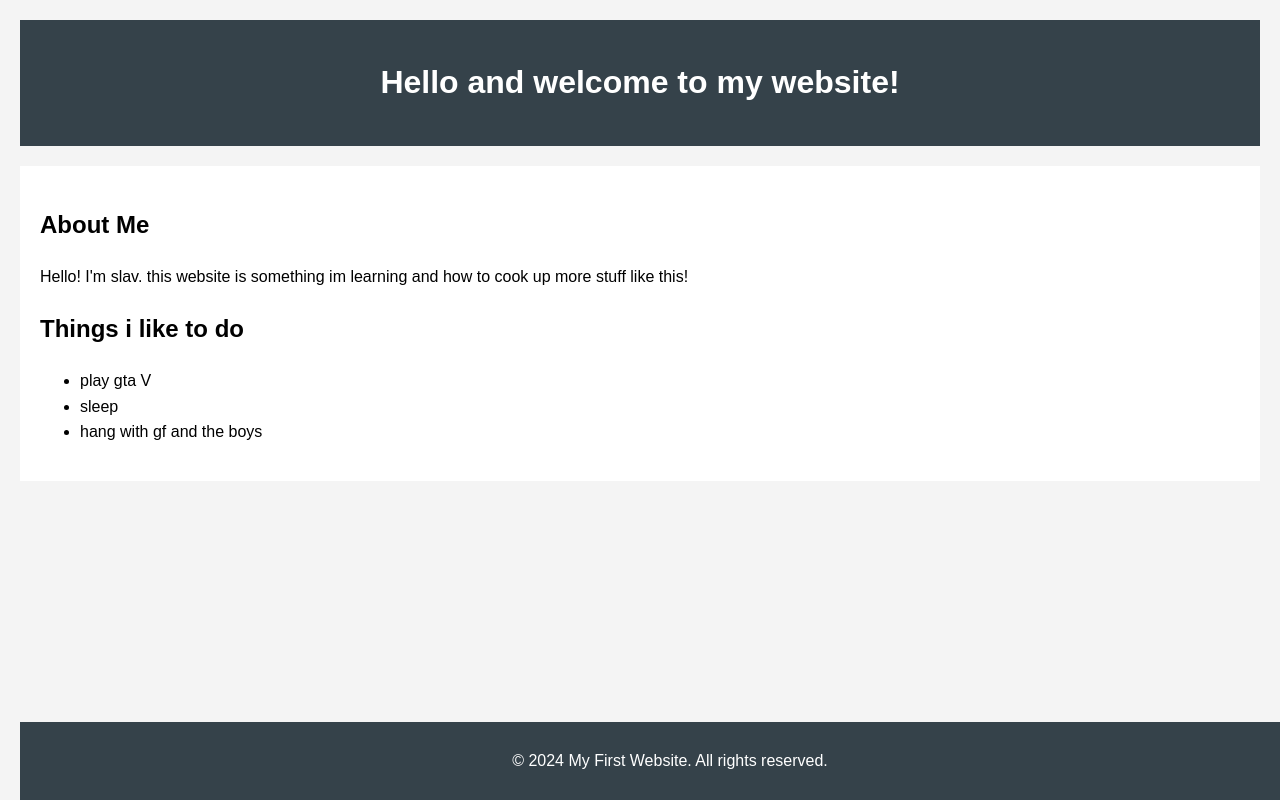
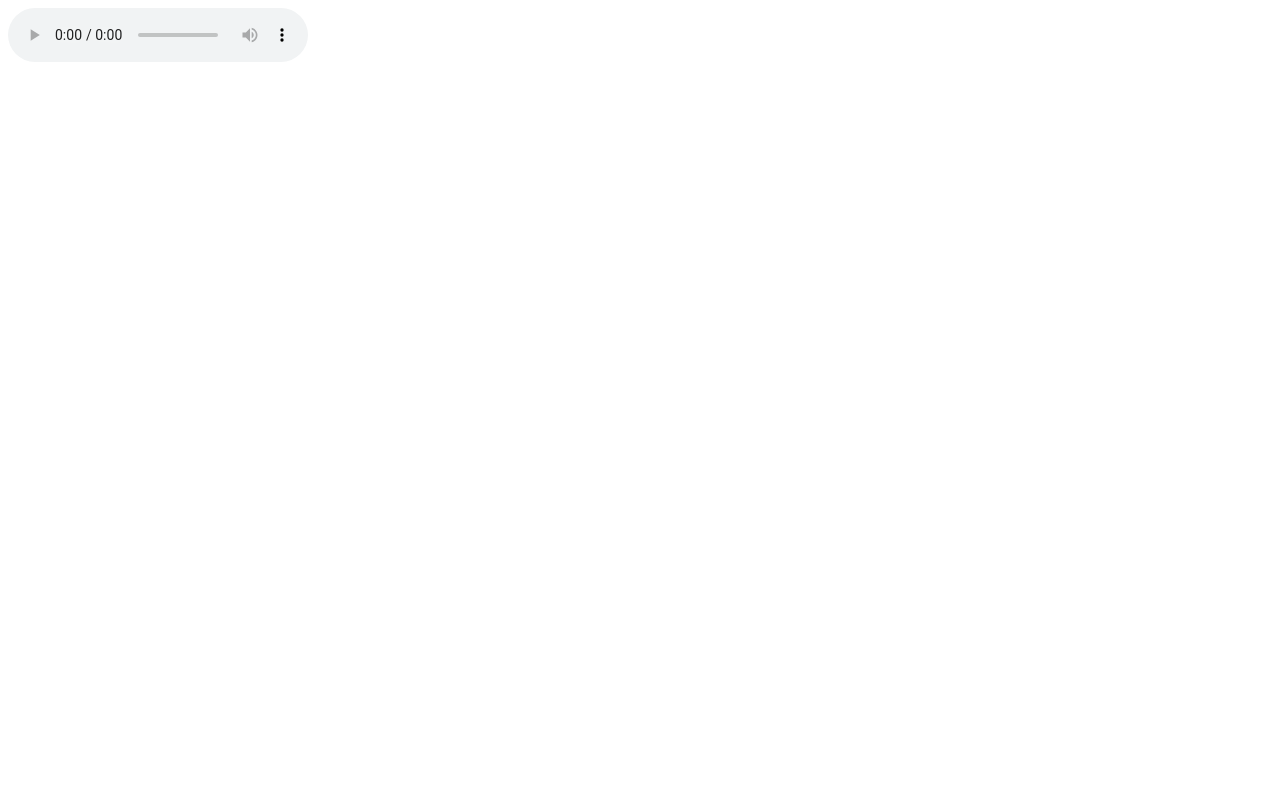
Before and after one commit to AstraAST/AstraAST2, a plain HTML site: page index.html in a window 1280 px wide. Drawn offline with Linux system fonts and the light colour scheme.

Commit message:
index.html

```diff
--- a/index.html
+++ b/index.html
@@ -1,55 +1,22 @@
 <!DOCTYPE html>
-<html lang="en">
+
+<html>
+
 <head>
-    <meta charset="UTF-8">
-    <meta name="viewport" content="width=device-width, initial-scale=1.0">
-    <title>Slavs website</title>
-    <style>
-        body {
-            font-family: Arial, sans-serif;
-            line-height: 1.6;
-            margin: 0;
-            padding: 20px;
-            background-color: #f4f4f4;
-        }
-        header {
-            background-color: #35424a;
-            color: white;
-            text-align: center;
-            padding: 1rem;
-        }
-        main {
-            padding: 20px;
-            background-color: white;
-            margin-top: 20px;
-        }
-        footer {
-            text-align: center;
-            padding: 10px;
-            background-color: #35424a;
-            color: white;
-            position: fixed;
-            bottom: 0;
-            width: 100%;
-        }
-    </style>
+    <title>Fr made website</title>
+
 </head>
+
 <body>
-    <header>
-        <h1>Hello and welcome to my website!</h1>
-    </header>
-    <main>
-        <h2>About Me</h2>
-        <p>Hello! I'm slav. this website is something im learning and how to cook up more stuff like this!</p>
-        <h2>Things i like to do</h2>
-        <ul>
-            <li>play gta V</li>
-            <li>sleep</li>
-            <li>hang with gf and the boys</li>
-        </ul>
-    </main>
-    <footer>
-        <p>&copy; 2024 My First Website. All rights reserved.</p>
-    </footer>
+    <audio id="myaudio" autoplay controls loop>
+        <source src="yt5s.com - Wii Shop Channel Music (128 kbps).mp3">
+        This browser dose not support HTML5 audio
+
+    </audio>
+
+    <script>
+        document.getElementById('myaudio').volume = 0.1;
+    </script>
 </body>
+
 </html>
```
